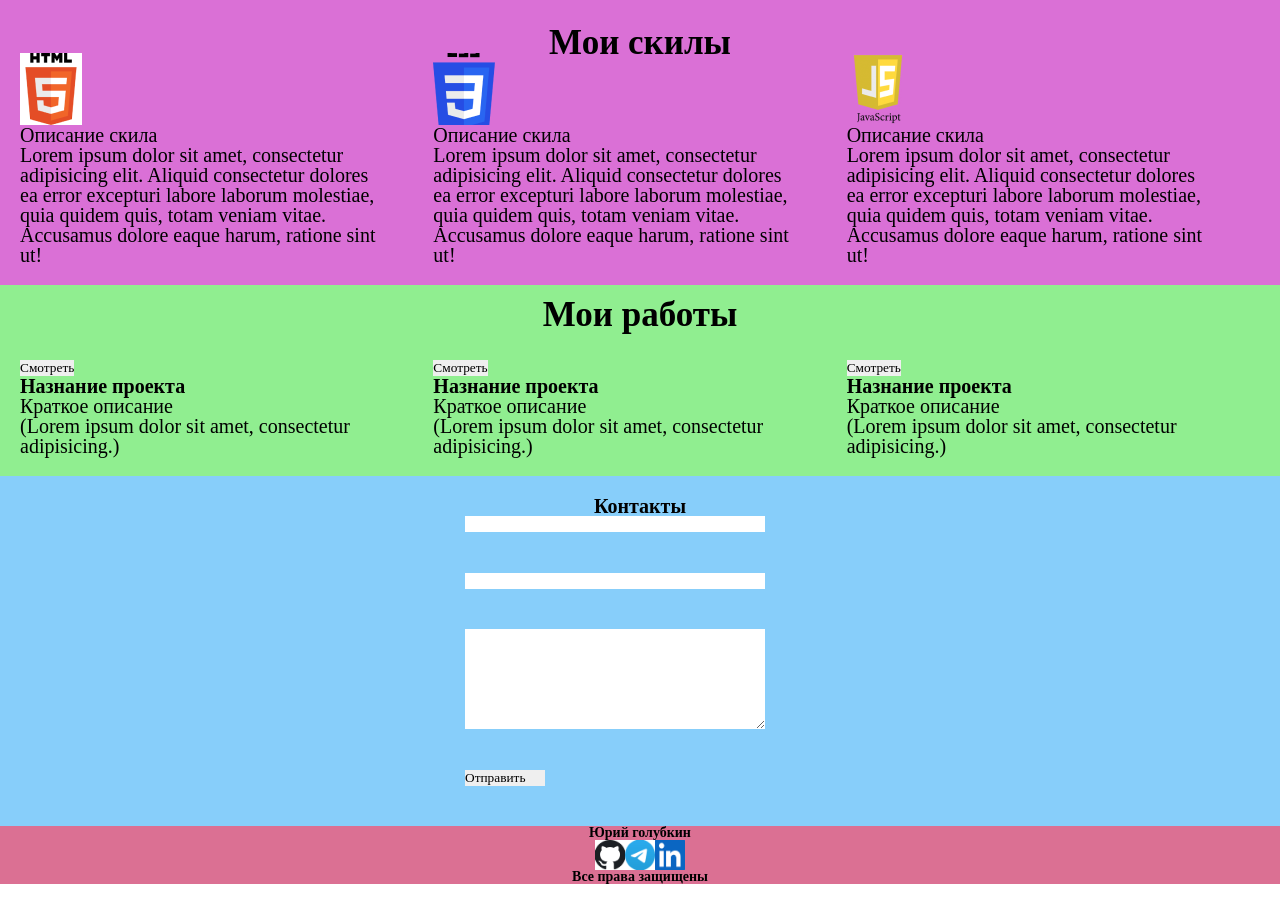
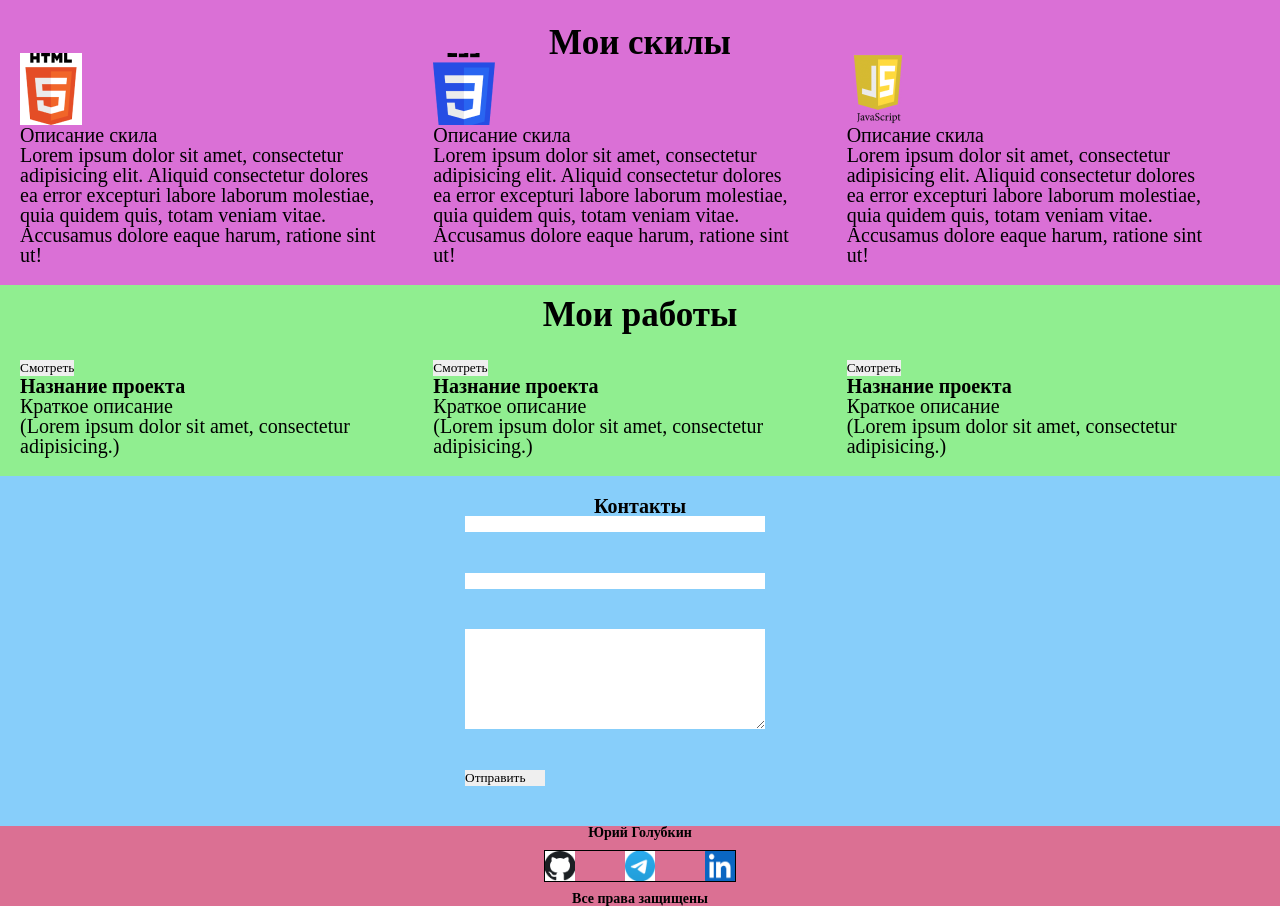
Before and after one commit to Uriyport/portfolio, a plain HTML site: page index.html in a window 1280 px wide. Shown: the part 423-1329 px from the top of the page. Before the commit the page ends 1307 px from the top, so only its background shows below. Drawn offline with Linux system fonts and the light colour scheme.

Commit message:
add css components flex part 2

```diff
--- a/css/style.css
+++ b/css/style.css
@@ -255,7 +255,9 @@ h1, h2, h3, h4, h5, h6 {
     display: flex;
     flex-direction: column;
     align-items: center;
-}
+    height: 10vh;
+    justify-content: space-between;
+   }
 
 .footer__titleh{
     font-weight: bold;
@@ -264,6 +266,9 @@ h1, h2, h3, h4, h5, h6 {
     display: flex;
     flex-direction: row;
     align-items: center;
+    border: 1px solid black;
+    width: 15vw;
+    justify-content: space-between;
 
 }
 .footet-img{
--- a/index.html
+++ b/index.html
@@ -102,8 +102,7 @@
 </div>
 </body>
 <footer class="footer">
-
-    <h3 class="footer__titleh">Юрий голубкин</h3>
+    <h3 class="footer__titleh">Юрий Голубкин</h3>
     <div class="footer__block">
         <button class="footer__info">
             <img class="footet-img" src="assets\img\image 3.png" alt="Ссылка на социальную сеть">
```
